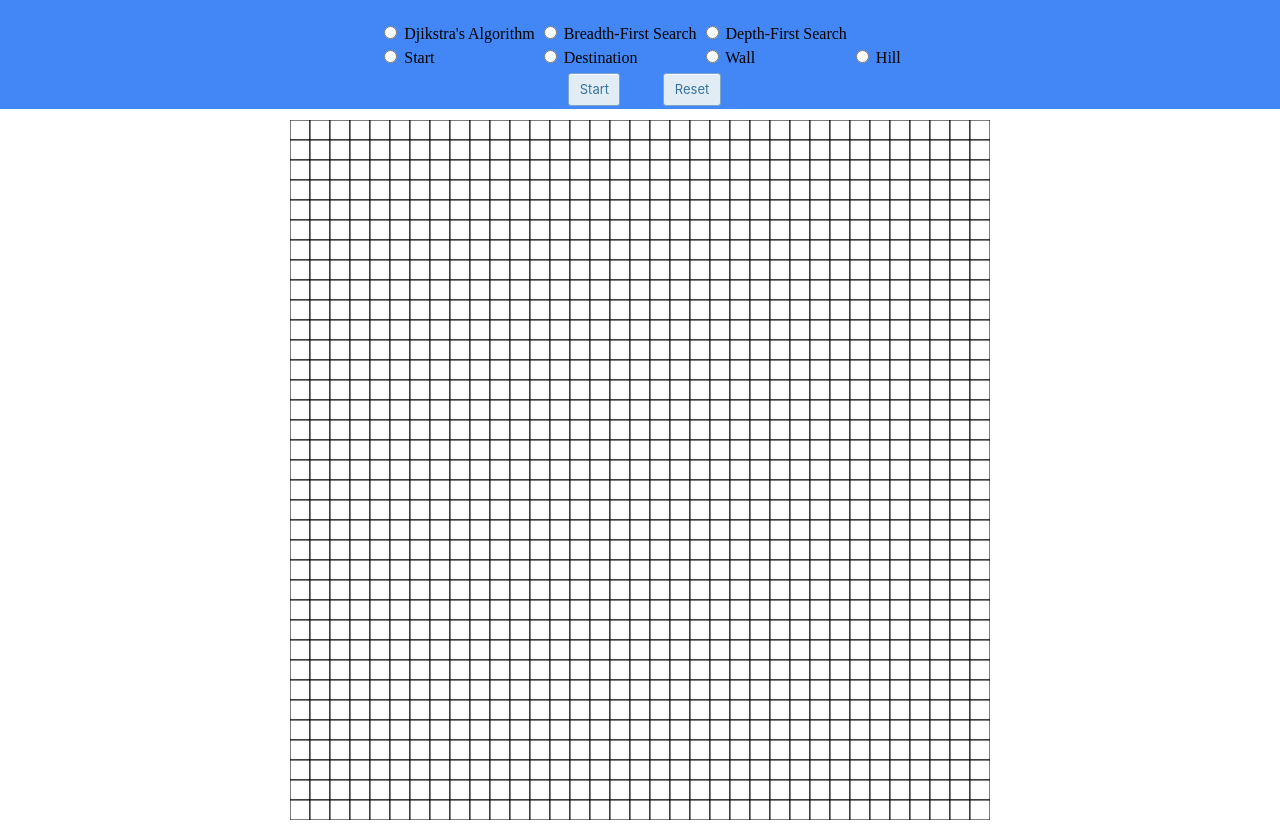
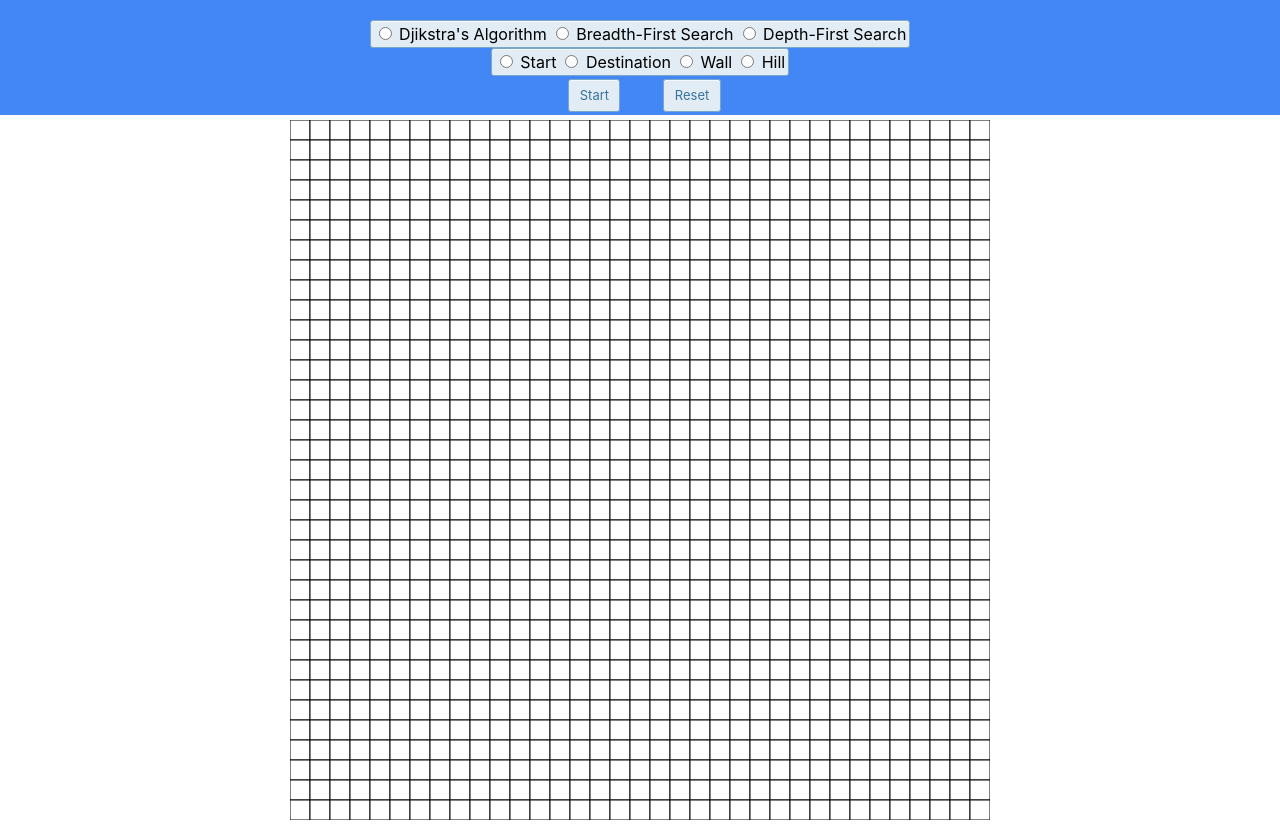
Before and after one commit to jmm4498/jmm4498.github.io, a plain HTML site: page index.html in a window 1280 px wide. Drawn offline with Linux system fonts and the light colour scheme.

Commit message:
Added styling to radio buttons

```diff
--- a/index.html
+++ b/index.html
@@ -13,33 +13,35 @@
                 <tr>
                     <td>
                         <input type="radio" id="dji" name="alg" value="dji">
-                        <label for="dji">Djikstra's Algorithm</label><br>
+                        <label for="dji" class="DjiAlg">Djikstra's Algorithm</label><br>
                     </td>
                     <td>
                         <input type="radio" id="bre" name="alg" value="bre">
-                        <label for="bre">Breadth-First Search</label><br>
+                        <label for="bre" class="BreAlg">Breadth-First Search</label><br>
                     </td>
                     <td>
                         <input type="radio" id="dep" name="alg" value="dep">
-                        <label for="dep">Depth-First Search</label><br>
+                        <label for="dep" class="DepAlg">Depth-First Search</label><br>
                     </td>
                 </tr>
+            </table>
+            <table class="tile-table">
                 <tr>
                     <td>
                         <input type="radio" id="srctile" name="til" value="src">
-                        <label for="src">Start</label><br>
+                        <label for="src" class="SrcTile">Start</label><br>
                     </td>
                     <td>
                         <input type="radio" id="dsttile" name="til" value="dst">
-                        <label for="dst">Destination</label><br>
+                        <label for="dst" class="DstTile">Destination</label><br>
                     </td>
                     <td>
                         <input type="radio" id="walltile" name="til" value="wal">
-                        <label for="wal">Wall</label><br>
+                        <label for="wal" class="WallTile">Wall</label><br>
                     </td>
                     <td>
                         <input type="radio" id="hilltile" name="til" value="hil">
-                        <label for="hil">Hill</label><br>
+                        <label for="hil" class="HillTile">Hill</label><br>
                     </td>
                 </tr>
             </table>
--- a/main.css
+++ b/main.css
@@ -13,9 +13,16 @@
     margin-right: auto;
 }
 
-.select-table {
+.select-table, .tile-table {
   margin-left: auto;
   margin-right: auto;
+
+  background-color: #e1ecf4;
+  border-radius: 3px;
+  border: 1px solid #7aa7c7;
+  box-shadow: rgba(255, 255, 255, .7) 0 1px 0 0 inset;
+  box-sizing: border-box;
+  font-family: -apple-system,system-ui,"Segoe UI","Liberation Sans",sans-serif;
 }
 
 .buttonclass {
```
